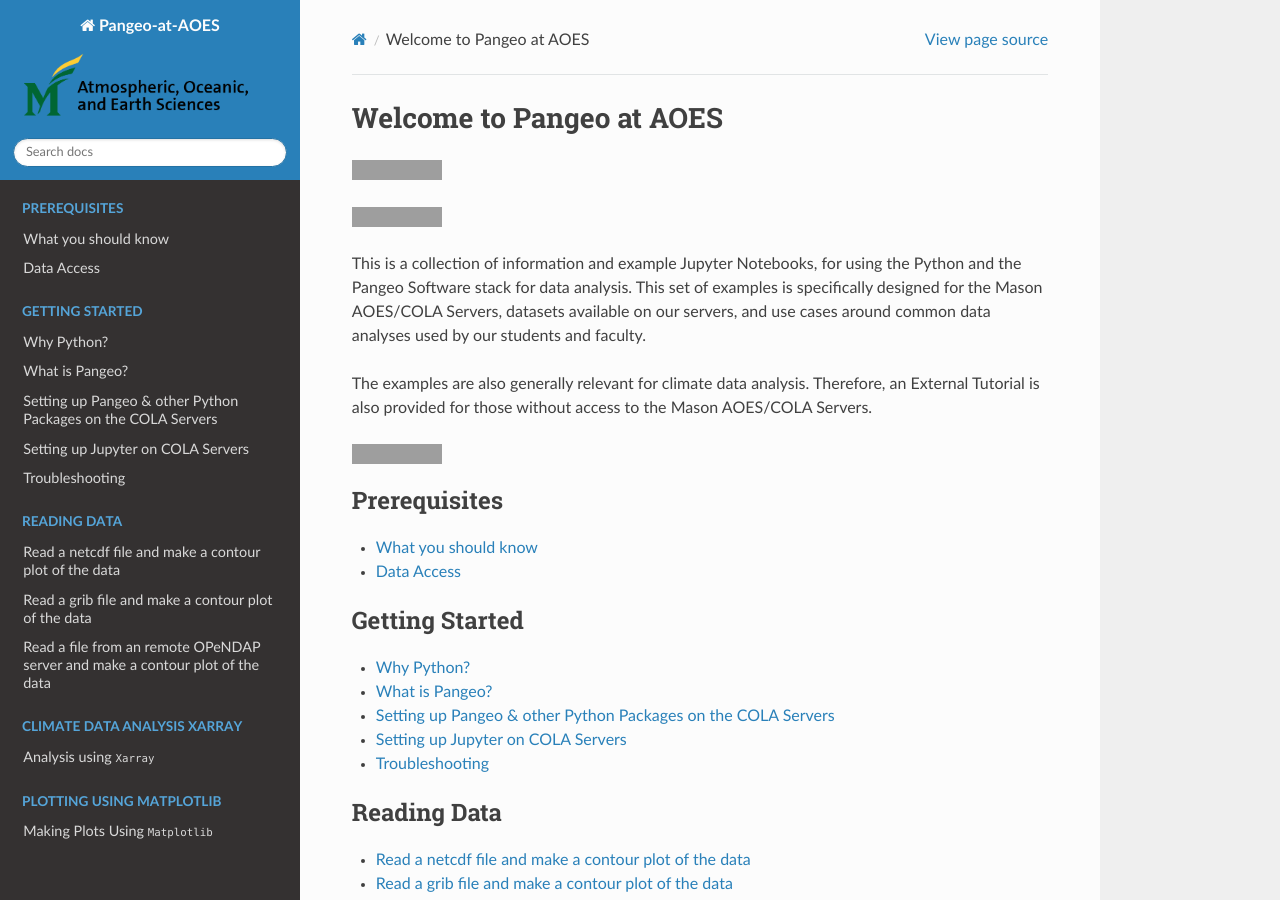
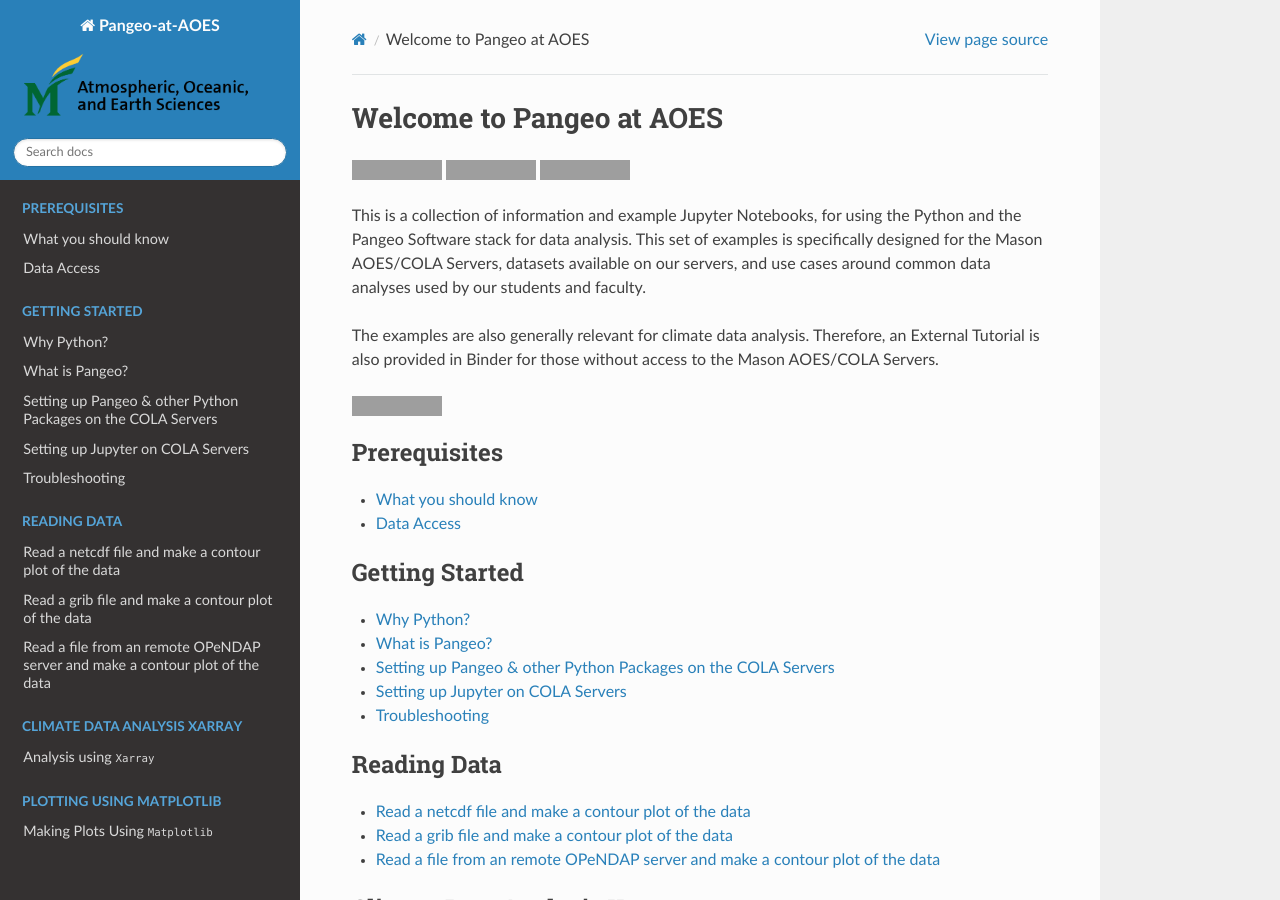
Before and after one commit to kpegion/Pangeo-at-AOES, a Sphinx documentation site: the page built from docs/source/index.rst, in a window 1280 px wide and 900 px high. Built offline with Sphinx 7.4.7 and the Read the Docs theme 2.0.0, drawn with Linux system fonts in a browser that asks for light colours; grey boxes are pictures that could not be loaded.

```diff
--- a/docs/source/index.rst
+++ b/docs/source/index.rst
@@ -10,15 +10,16 @@ Welcome to Pangeo at AOES
    :alt: Join the chat at https://gitter.im/Pangeo-at-AOES/community
    :target: https://gitter.im/Pangeo-at-AOES/community?utm_source=badge&utm_medium=badge&utm_campaign=pr-badge&utm_content=badge
 
-|GitHub release|
+.. image:: https://img.shields.io/github/release/Naereen/StrapDown.js.svg
+   :target: https://github.com/kpegion/Pangeo-at-AOES/releases/tag/v1.0
 
-.. |GitHub release| image:: https://img.shields.io/github/release/Naereen/StrapDown.js.svg
-   :target: https://github.com/kpegion/Pangeo-at-AOES/releases/tag/v1.0
+.. image:: https://mybinder.org/badge_logo.svg
+   :target: https://mybinder.org/v2/gh/kpegion/Pangeo-at-AOES/master
 
 This is a collection of information and example Jupyter Notebooks, for using the Python and the Pangeo Software stack for data analysis.  This set of examples is specifically designed for the Mason AOES/COLA Servers, datasets available on our servers, and use cases around common data analyses used by our students and faculty.
 
 
-The examples are also generally relevant for climate data analysis.  Therefore, an External Tutorial is also provided for those without access to the Mason AOES/COLA Servers.
+The examples are also generally relevant for climate data analysis.  Therefore, an External Tutorial is also provided in Binder for those without access to the Mason AOES/COLA Servers.
 
 .. image:: https://mybinder.org/badge_logo.svg
  :target: https://mybinder.org/v2/gh/kpegion/Pangeo-at-AOES/master
```
